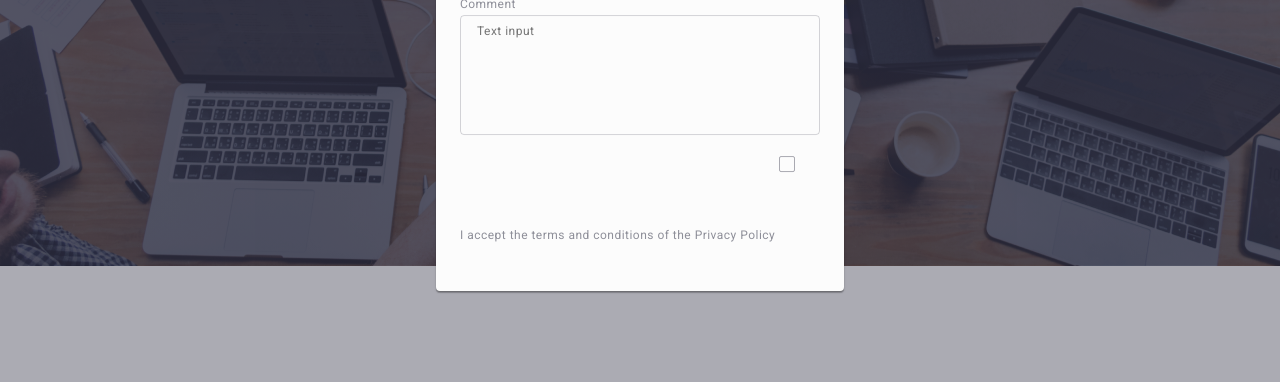
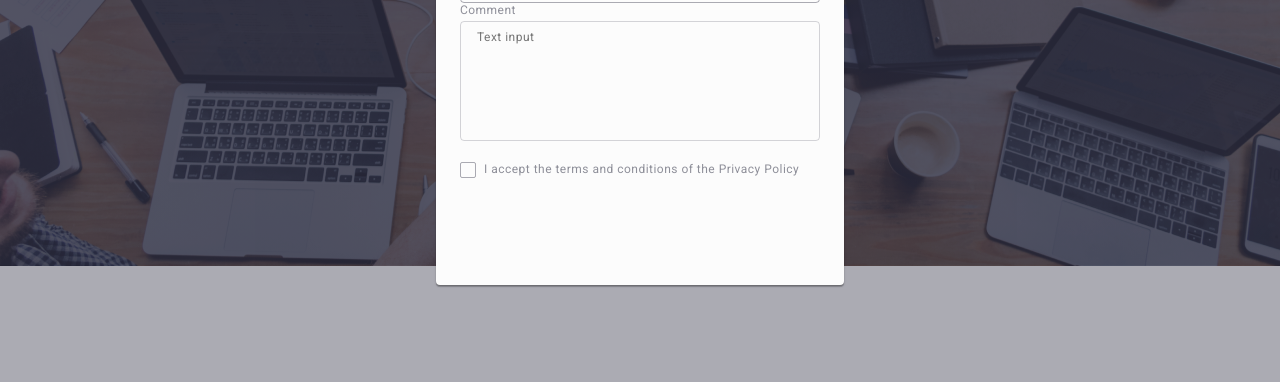
Before and after one commit to Vladlen8432/goit-markup-hw-06, a plain HTML site: page index.html in a window 1280 px wide. Both pictures are taken after a click on the button "Order Service". Shown: the part 407-789 px from the top of the page. Drawn offline with nearby package versions, Linux system fonts and the light colour scheme.

Commit message:
homework-6-21

```diff
--- a/css/styles.css
+++ b/css/styles.css
@@ -712,6 +712,12 @@ img {
   fill: transparent;
 }
 
+.user-check {
+  display: flex;
+  gap: 8px;
+  left: 0;
+}
+
 .user-check-item {
   display: inline-flex;
   align-items: center;
--- a/index.html
+++ b/index.html
@@ -527,13 +527,13 @@
                 value="true"
                 name="user-privacy"
               />
-              <label class="user-check" for="user-privacy"
-                >I accept the terms and conditions of the Privacy Policy
+              <label class="user-check" for="user-privacy">
                 <span class="user-check-item" width="10" height="8">
                   <svg class="user-check-icon">
                     <use href="./images/icons.svg#icon-checkmark"></use>
                   </svg> </span
-              ></label>
+                >I accept the terms and conditions of the Privacy Policy</label
+              >
             </div>
           </div>
           <!--<label class="contact-form-field-wrapper">
```
